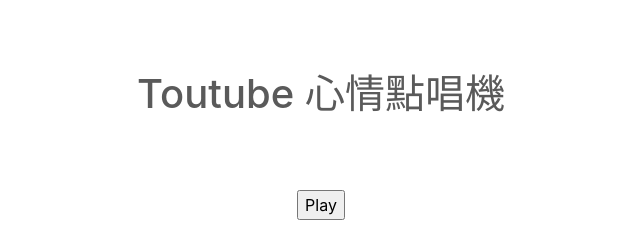
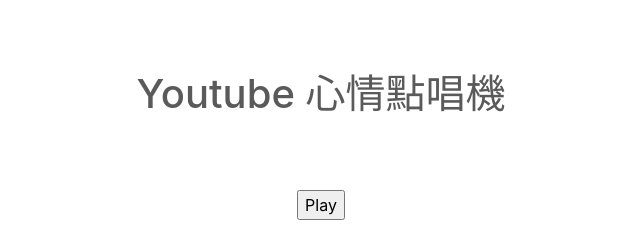
Before and after one commit to jason0606/WebFinal, a plain HTML site: page YT.html in a window 1280 px wide. Shown: the part 139-379 px from the top of the page, 319-959 px from the left. Drawn offline with nearby package versions, Linux system fonts and the light colour scheme.

Commit message:
Update YT.html

```diff
--- a/YT.html
+++ b/YT.html
@@ -61,7 +61,7 @@
     <div class="container marketing">
     <hr class="featurette-divider">
 
-   <h1>Toutube 心情點唱機</h1>
+   <h1>Youtube 心情點唱機</h1>
 	<h2></h2>
 	<div id="player"></div>
 	<br>
```
